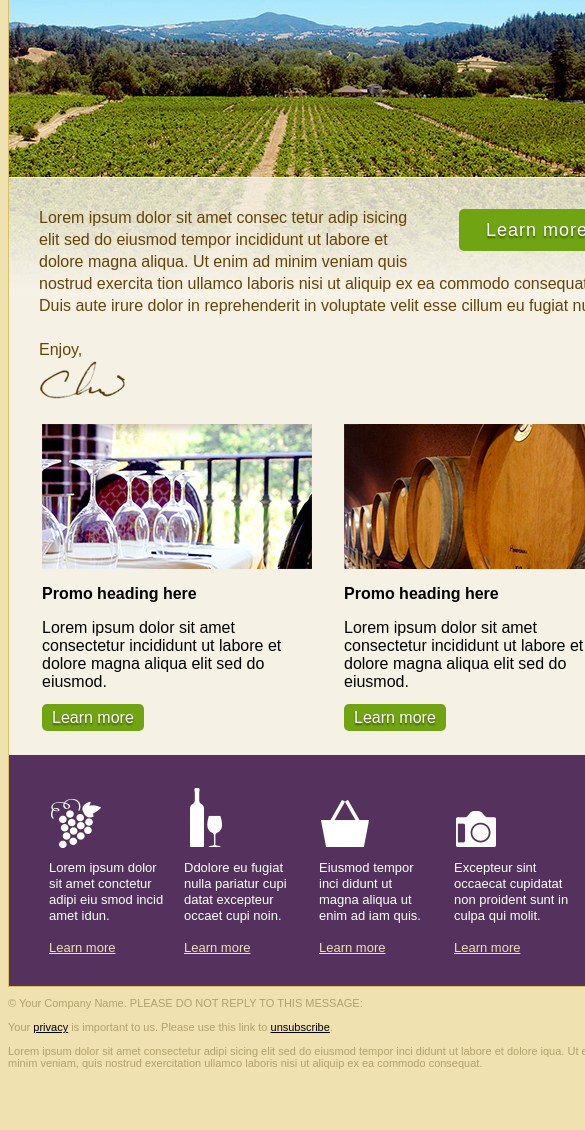
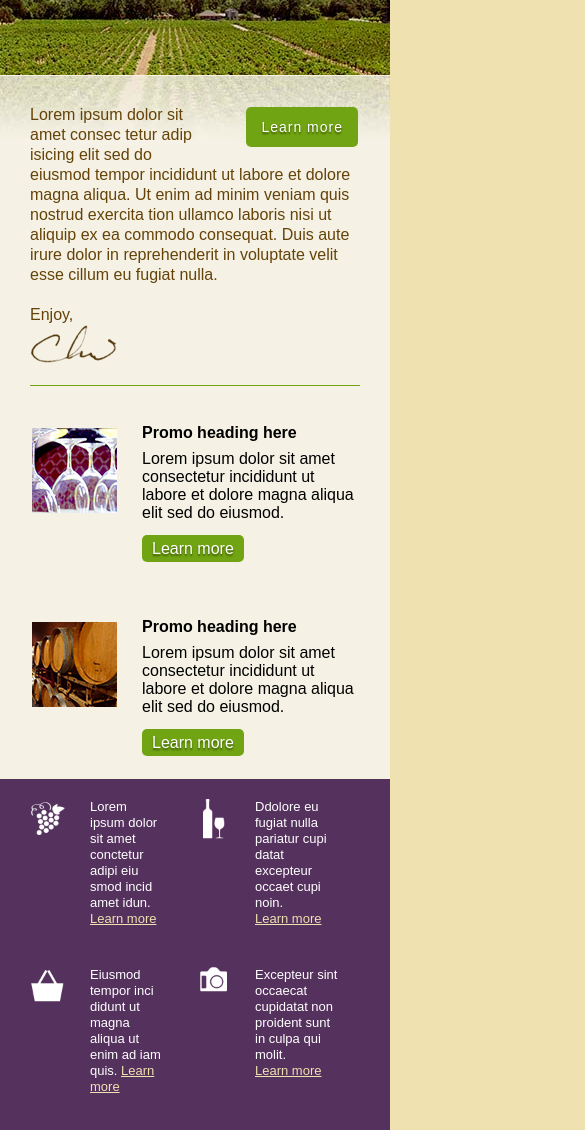
Before and after one commit to cmcoke/our-vineyard, a website: page app/index.html in a window 390 px wide. Shown: the part 124-1254 px from the top of the page, 585 px wide, since content can reach past the window. Before the commit the page ends 1231 px from the top, so only its background shows below. Drawn offline with Linux system fonts and the light colour scheme.

Commit message:
Coding elements for small and medium screens

```diff
--- a/app/index.html
+++ b/app/index.html
@@ -5,7 +5,72 @@
 	<meta http-equiv="Content-Type" content="text/html; charset=utf-8">
 	<title>Our Vineyard</title>
 	<style type="text/css">
-		/* css goes here */
+
+		body{margin: 0; padding: 0;}
+
+		/* medium */
+		@media only screen and (max-width: 660px){
+
+			table.container{ width: 480px !important;}
+			td.logo img {display: none;}
+			td.logo {background: #fff url(assets/images/logo_medium.gif) no-repeat 10px 10px; height:45px;}
+
+			td.headline {padding: 5px 0px 0px 30px !important;}
+			td.headline h1 {font-size: 28px !important;}
+			td.banner img {display: none;}
+			td.banner {width: 480px; height: 150px; background: url(assets/images/banner_medium.jpg) no-repeat 0px 0px;}
+
+			td.content{padding-bottom: 30px !important; background-image: url(assets/images/banner_medium_ghost.jpg) !important;)}
+			td.content table.button {width: auto;}
+			td.content table.button td a {font-size: 14px !important;}
+
+			td.promos table {width: 200px !important;}
+			td.promos table td h3 {margin-bottom: 8px;}
+			td.promos table td img{display: none;}
+			td.promos table.promo_1 td {background: url(assets/images/promo_1_medium.jpg) no-repeat 0px 0px; padding: 100px 0px 0px 0px;}
+			td.promos table.promo_2 td {background: url(assets/images/promo_2_medium.jpg) no-repeat 0px 0px; padding: 100px 0px 0px 0px;}
+
+			td.callout table {width:50% !important; margin-bottom: 40px;}
+			td.callout table img{display: none;}
+			td.callout table br {display: none;}
+			td.callout table a {display: block; margin-top: 10px;}
+			td.callout table td {background-size: 65px 65px;}
+			td.callout table.callout_1 td {padding: 0px 30px 0px 60px !important; background: url(assets/images/icon_grapes.gif) no-repeat 0px -13px;}
+			td.callout table.callout_2 td {padding: 0px 20px 0px 60px !important; background: url(assets/images/icon_bottle.gif) no-repeat 10px -3px;}
+			td.callout table.callout_3 td {padding: 0px 30px 0px 60px !important; background: url(assets/images/icon_basket.gif) no-repeat 0px -13px; clear:left;}
+			td.callout table.callout_4 td {padding: 0px 20px 0px 60px !important; background: url(assets/images/icon_camera.gif) no-repeat 10px -23px;}
+
+		}
+
+		/* small */
+		@media only screen and (max-width: 510px){
+
+			table.container { width: 100% !important;}
+			table.container td { border: none !important;}
+			td.logo {background: #fff url(assets/images/logo_small.gif) no-repeat center 10px; height: 32px;}
+
+			td.headline h1{font-size: 24px !important; text-align: center;}
+			td.banner {height: 115px; background: url(assets/images/banner_small.jpg) no-repeat right 0px;}
+
+			td.content{line-height: 20px !important; padding-bottom: 10px !important; background: #f5f2e5 url(assets/images/banner_small_ghost.jpg) no-repeat right 0px !important;}
+			td.footer{padding: 20px 30px !important; }
+			td.promos table.promo_1 {width: 100% !important; border-top: 1px solid #72a412;}
+			td.promos table.promo_1 td {background: url(assets/images/promo_1_small.jpg) no-repeat 0px 40px; padding: 20px 0px 40px 110px;}
+			td.promos table.promo_2 {width: 100% !important;}
+			td.promos table.promo_2 td {background: url(assets/images/promo_2_small.jpg) no-repeat 0px 20px; padding: 0px 0px 0px 110px; clear:left;}
+
+			td.callout {padding: 20px 30px 0px 30px !important;};
+			td.callout table{width: 100% !important; margin-bottom: 20px;}
+			td.callout table td{padding: 0px 0px 10px 50px !important; background-size: 50px 50px !important; min-height: 60px;}
+			td.callout table a{display: inline;}
+			td.callout table.callout_1 td {background-position: 0px -6px;}
+			td.callout table.callout_2 td {background-position: 4px -2px;}
+			td.callout table.callout_3 td {background-position: 0px -7px;}
+			td.callout table.callout_4 td {background-position: 4px -17px;}
+			td.callout table br.spacer{display: inline;}
+		}
+
+
 	</style>
 </head>
 
@@ -111,7 +176,7 @@
 									<td valign="top" width="135" style="padding-left: 10px; padding-right: 10px; font-family:Arial, Helvetica, sans-serif; font-size:13px; line-height: 16px; color: #ffffff;">
 										<img src="assets/images/icon_grapes.gif" width="75" height="75"><br>
 										Lorem ipsum dolor sit amet conctetur adipi eiu smod incid amet idun.
-										<br><br>
+										<br><br class="spacer">
 										<a href="#" style="color:#efe1b0">Learn more</a>
 									</td>
 								</tr>
@@ -123,7 +188,7 @@
 									<td valign="top" width="135" style="padding-left: 10px; padding-right: 10px; font-family:Arial, Helvetica, sans-serif; font-size:13px; line-height: 16px; color: #ffffff;">
 										<img src="assets/images/icon_bottle.gif" width="75" height="75"><br>
 										Ddolore eu fugiat nulla pariatur cupi datat excepteur occaet cupi noin.
-										<br><br>
+										<br><br class="spacer">
 										<a href="#" style="color:#efe1b0">Learn more</a>
 									</td>
 								</tr>
@@ -147,7 +212,7 @@
 									<td valign="top" width="135" style="padding-left: 10px; padding-right: 10px; font-family: Arial, Helvetica, sans-serif; font-size: 13px; line-height: 16px; color: #ffffff;">
 										<img src="assets/images/icon_camera.gif" width="75" height="75"><br>
 										Excepteur sint occaecat cupidatat non proident sunt in culpa qui molit.
-										<br><br>
+										<br><br class="spacer">
 										<a href="#" style="color:#efe1b0">Learn more</a>
 									</td>
 								</tr>
@@ -166,7 +231,7 @@
 							&copy; Your Company Name. PLEASE DO NOT REPLY TO THIS MESSAGE:
 							<br><br>
 							Your <a href="#" style="color:#000000;">privacy</a> is important to us. Please use this link to <a href="#" style="color:#000000;">unsubscribe</a>.
-							<br><br>
+							<br><br class="spacer">
 							Lorem ipsum dolor sit amet consectetur adipi sicing elit sed do eiusmod tempor inci didunt ut labore et dolore iqua. Ut enim ad minim veniam, quis nostrud exercitation ullamco laboris nisi ut aliquip ex ea commodo consequat.
 						</td>
 					</tr>
```
